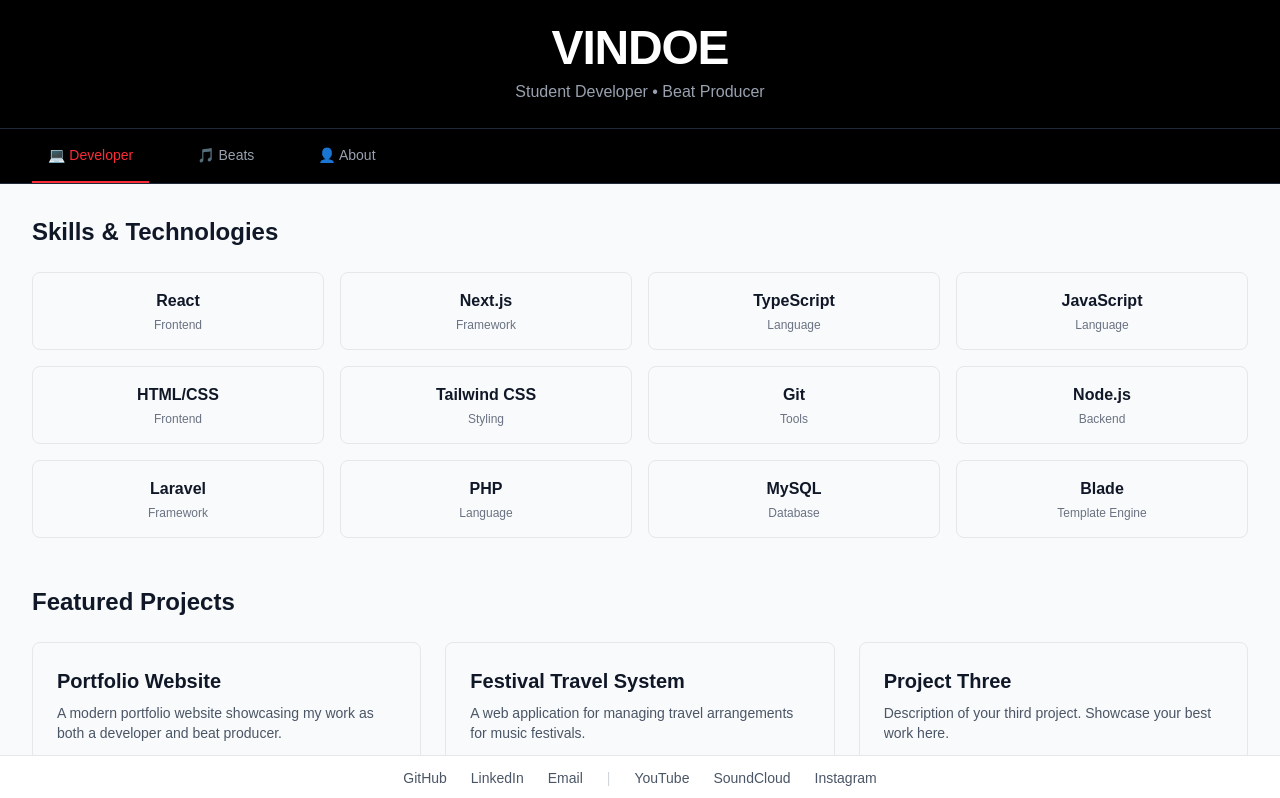
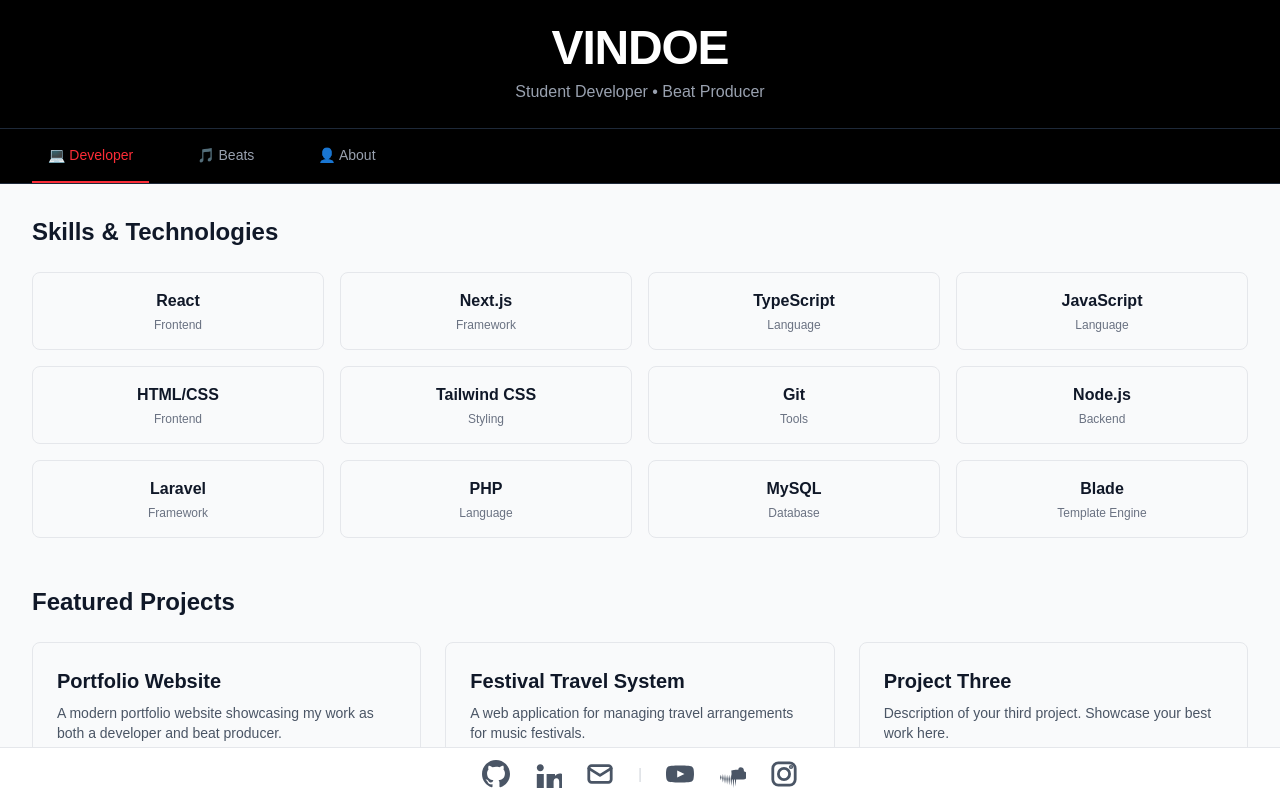
Before and after one commit to KaranDoerga/vindoe-portfolio, a Next.js app: page / in a window 1280 px wide. Shown: the top 798 px of the page. Built offline with nearby package versions, Linux system fonts and the light colour scheme.

Commit message:
feat: changed te socials links to icons and made them a good size visible for other users

```diff
--- a/src/app/components/SocialBar.tsx
+++ b/src/app/components/SocialBar.tsx
@@ -19,11 +19,21 @@ export default function SocialBar() {
               href={socialLinks.github}
               target="_blank"
               rel="noopener noreferrer"
-              className="text-gray-600 transition-colors hover:text-red-600"
+              className="text-gray-600 transition-all duration-200 hover:-translate-y-0.5 hover:text-red-600 focus-visible:rounded focus-visible:ring-2 focus-visible:ring-ring"
               aria-label="GitHub"
             >
-              <span className="hidden sm:inline">GitHub</span>
-              <span className="sm:hidden">GH</span>
+              <svg
+                viewBox="0 0 20 20"
+                fill="currentColor"
+                className="h-7 w-7"
+                aria-hidden="true"
+              >
+                <path
+                  fillRule="evenodd"
+                  clipRule="evenodd"
+                  d="M10 0C4.477 0 0 4.477 0 10c0 4.42 2.865 8.166 6.839 9.489.5.092.682-.217.682-.482 0-.237-.008-.866-.013-1.7-2.782.603-3.369-1.34-3.369-1.34-.454-1.156-1.11-1.463-1.11-1.463-.908-.62.069-.608.069-.608 1.003.07 1.531 1.03 1.531 1.03.892 1.529 2.341 1.087 2.91.831.092-.646.35-1.086.636-1.336-2.22-.253-4.555-1.11-4.555-4.943 0-1.091.39-1.984 1.029-2.683-.103-.253-.446-1.27.098-2.647 0 0 .84-.269 2.75 1.025A9.578 9.578 0 0110 4.836c.85.004 1.705.114 2.504.336 1.909-1.294 2.747-1.025 2.747-1.025.546 1.377.203 2.394.1 2.647.64.699 1.028 1.592 1.028 2.683 0 3.842-2.339 4.687-4.566 4.935.359.309.678.919.678 1.852 0 1.336-.012 2.415-.012 2.743 0 .267.18.578.688.48C17.137 18.163 20 14.418 20 10c0-5.523-4.477-10-10-10z"
+                />
+              </svg>
             </a>
           )}
           {socialLinks.linkedin && (
@@ -31,20 +41,38 @@ export default function SocialBar() {
               href={socialLinks.linkedin}
               target="_blank"
               rel="noopener noreferrer"
-              className="text-gray-600 transition-colors hover:text-red-600"
+              className="text-gray-600 transition-all duration-200 hover:-translate-y-0.5 hover:text-red-600 focus-visible:rounded focus-visible:ring-2 focus-visible:ring-ring"
               aria-label="LinkedIn"
             >
-              <span className="hidden sm:inline">LinkedIn</span>
-              <span className="sm:hidden">LI</span>
+              <svg
+                viewBox="0 0 20 20"
+                fill="currentColor"
+                className="h-7 w-7"
+                aria-hidden="true"
+              >
+                <path d="M4.5 3C3.12 3 2 4.12 2 5.5S3.12 8 4.5 8 7 6.88 7 5.5 5.88 3 4.5 3zM2 10h5v10H2V10zm8 0h5v1.4c.7-.9 2.1-1.7 3.5-1.7C21.2 9.7 23 11.8 23 15v5h-5v-4.5c0-1.4-.6-2.5-2-2.5s-2 1.1-2 2.5V20h-5V10h.5z" />
+              </svg>
             </a>
           )}
           {socialLinks.email && (
             <a
               href={socialLinks.email}
-              className="text-gray-600 transition-colors hover:text-red-600"
+              className="text-gray-600 transition-all duration-200 hover:-translate-y-0.5 hover:text-red-600 focus-visible:rounded focus-visible:ring-2 focus-visible:ring-ring"
               aria-label="Email"
             >
-              Email
+              <svg
+                viewBox="0 0 20 20"
+                fill="none"
+                stroke="currentColor"
+                strokeWidth="2"
+                strokeLinecap="round"
+                strokeLinejoin="round"
+                className="h-7 w-7"
+                aria-hidden="true"
+              >
+                <rect x="2" y="4" width="16" height="12" rx="2" />
+                <path d="M2 6l8 5 8-5" />
+              </svg>
             </a>
           )}
 
@@ -57,11 +85,17 @@ export default function SocialBar() {
               href={socialLinks.youtube}
               target="_blank"
               rel="noopener noreferrer"
-              className="text-gray-600 transition-colors hover:text-red-600"
+              className="text-gray-600 transition-all duration-200 hover:-translate-y-0.5 hover:text-red-600 focus-visible:rounded focus-visible:ring-2 focus-visible:ring-ring"
               aria-label="YouTube"
             >
-              <span className="hidden sm:inline">YouTube</span>
-              <span className="sm:hidden">YT</span>
+              <svg
+                viewBox="0 0 20 20"
+                fill="currentColor"
+                className="h-7 w-7"
+                aria-hidden="true"
+              >
+                <path d="M19.615 6.287c-.23-.863-.908-1.541-1.77-1.77C16.287 4 10 4 10 4s-6.287 0-7.845.517c-.863.229-1.541.907-1.77 1.77C0 7.845 0 10 0 10s0 2.155.385 3.713c.229.863.907 1.541 1.77 1.77C3.713 16 10 16 10 16s6.287 0 7.845-.517c.862-.229 1.541-.907 1.77-1.77C20 12.155 20 10 20 10s0-2.155-.385-3.713zM8 12.5V7.5l5.197 2.5L8 12.5z" />
+              </svg>
             </a>
           )}
           {socialLinks.soundcloud && (
@@ -69,11 +103,17 @@ export default function SocialBar() {
               href={socialLinks.soundcloud}
               target="_blank"
               rel="noopener noreferrer"
-              className="text-gray-600 transition-colors hover:text-orange-600"
+              className="text-gray-600 transition-all duration-200 hover:-translate-y-0.5 hover:text-orange-600 focus-visible:rounded focus-visible:ring-2 focus-visible:ring-ring"
               aria-label="SoundCloud"
             >
-              <span className="hidden sm:inline">SoundCloud</span>
-              <span className="sm:hidden">SC</span>
+              <svg
+                viewBox="0 0 20 20"
+                fill="currentColor"
+                className="h-7 w-7"
+                aria-hidden="true"
+              >
+                <path d="M2 10.5l.5 2-.5 2-.5-2 .5-2zm1.5-.5l.5 3-.5 3-.5-3 .5-3zm1.5 0l.5 3.5-.5 3.5-.5-3.5.5-3.5zm1.5.5l.5 3-.5 4-.5-4 .5-3zm1.5 0l.5 3-.5 4.5-.5-4.5.5-3zm1.5-.5l.5 3.5-.5 5-.5-5 .5-3.5zM11 7l.5 6.5-.5 6.5-.5-6.5.5-6.5zm1.5 1l.5 5.5-.5 5.5-.5-5.5.5-5.5zm2-1c0-.5.2-1 .5-1.5.8-.5 1.8-.5 2.5 0s1 1.2 1 2v.5c1.4.3 2.5 1.5 2.5 3 0 1.7-1.3 3-3 3h-8l-.5-6.5L12.5 7z" />
+              </svg>
             </a>
           )}
           {socialLinks.instagram && (
@@ -81,11 +121,23 @@ export default function SocialBar() {
               href={socialLinks.instagram}
               target="_blank"
               rel="noopener noreferrer"
-              className="text-gray-600 transition-colors hover:text-pink-600"
+              className="text-gray-600 transition-all duration-200 hover:-translate-y-0.5 hover:text-pink-600 focus-visible:rounded focus-visible:ring-2 focus-visible:ring-ring"
               aria-label="Instagram"
             >
-              <span className="hidden sm:inline">Instagram</span>
-              <span className="sm:hidden">IG</span>
+              <svg
+                viewBox="0 0 20 20"
+                fill="none"
+                stroke="currentColor"
+                strokeWidth="2"
+                strokeLinecap="round"
+                strokeLinejoin="round"
+                className="h-7 w-7"
+                aria-hidden="true"
+              >
+                <rect x="2" y="2" width="16" height="16" rx="4" />
+                <circle cx="10" cy="10" r="4" />
+                <circle cx="15" cy="5" r="0.5" fill="currentColor" />
+              </svg>
             </a>
           )}
         </div>
```
Also changed, not shown: 1 other file (tests, documents, lock files or other folders).
